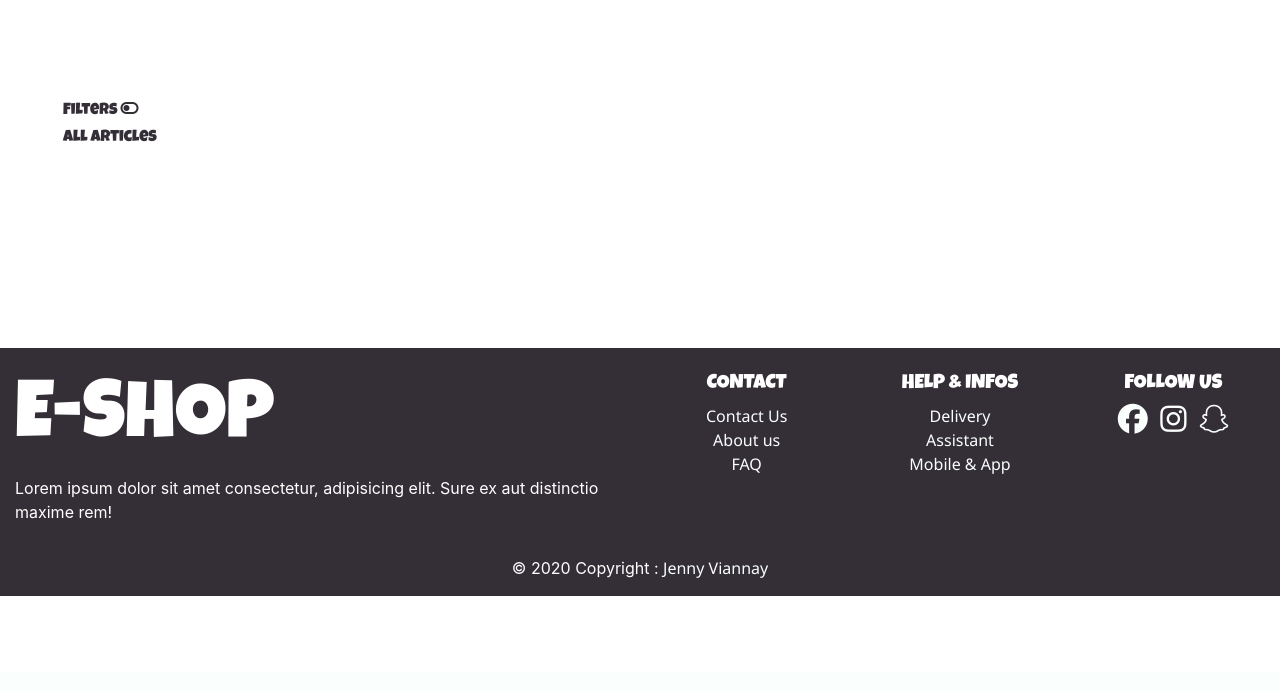
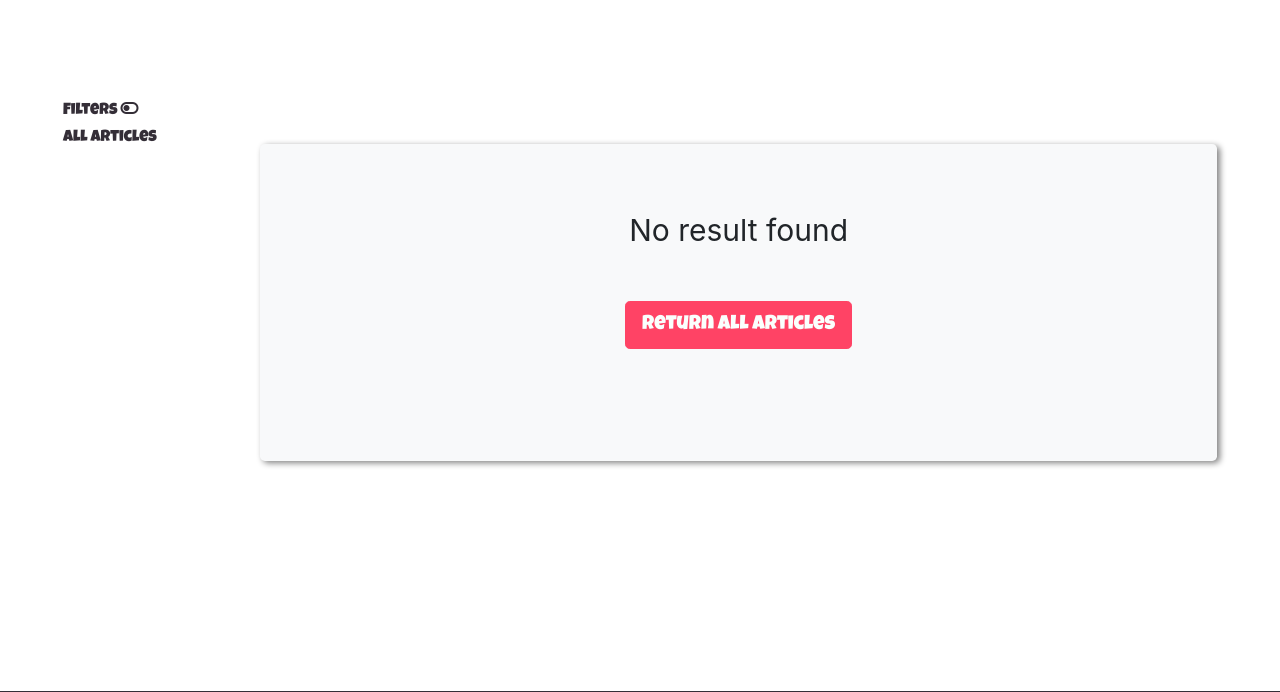
Before and after one commit to JennyViannay/deploy_e-shop, a PHP site: template src/View/Home/articles.html.twig in a window 1280 px wide. Shown: the part 128-820 px from the top of the page. Before the commit the page ends 724 px from the top, so only its background shows below. Run offline with PHP 8.4, Linux system fonts and the light colour scheme; the template is opened without the code that fills it, so the values that code supplies are empty; some libraries are stand-ins or nearby versions.

Commit message:
add message no result found artilces page

```diff
--- a/src/View/Home/articles.html.twig
+++ b/src/View/Home/articles.html.twig
@@ -65,6 +65,7 @@
             {% endfor %}
             {% endif %}
             <div class="row">
+                {% if articles|length > 0 %}
                 {% for article in articles %}
                 <div class="col-lg-3 col-md-4 col-xs-10 my-3 d-flex align-items-stretch">
                     <div class="card">
@@ -120,6 +121,16 @@
                     </div>
                 </div>
                 {% endfor %}
+                {% else %}
+                <div class="col-12 mt-5">
+                    <div class="jumbotron bg-light text-center box-shadow">
+                        <span class="text-xl">No result found</span>
+                        <div class="text-center my-5">
+                                <a href="/home/articles" class="btn btn-red btn-lg">Return all articles</a>
+                        </div>
+                    </div>
+                </div>
+                {% endif %}
             </div>
         </div>
     </div>
```
